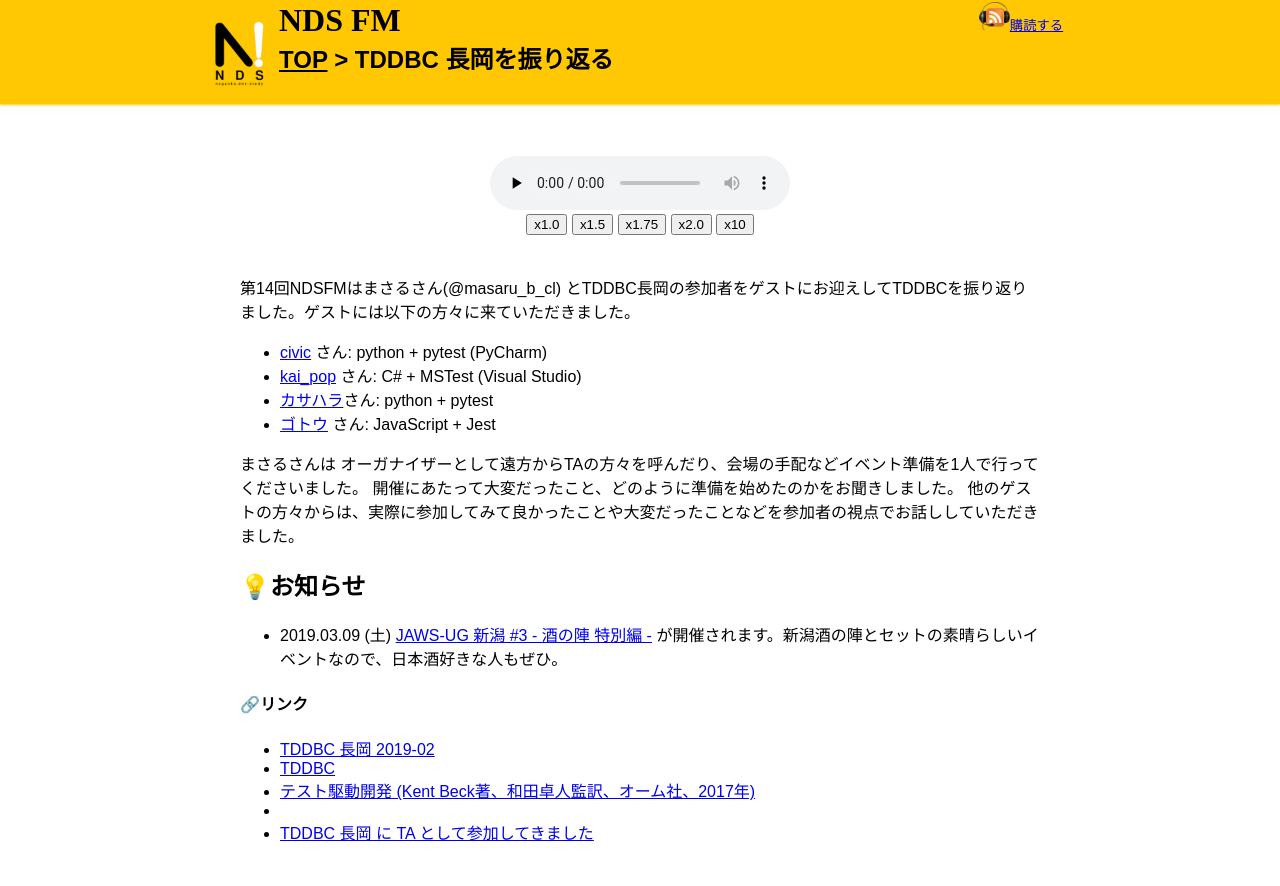
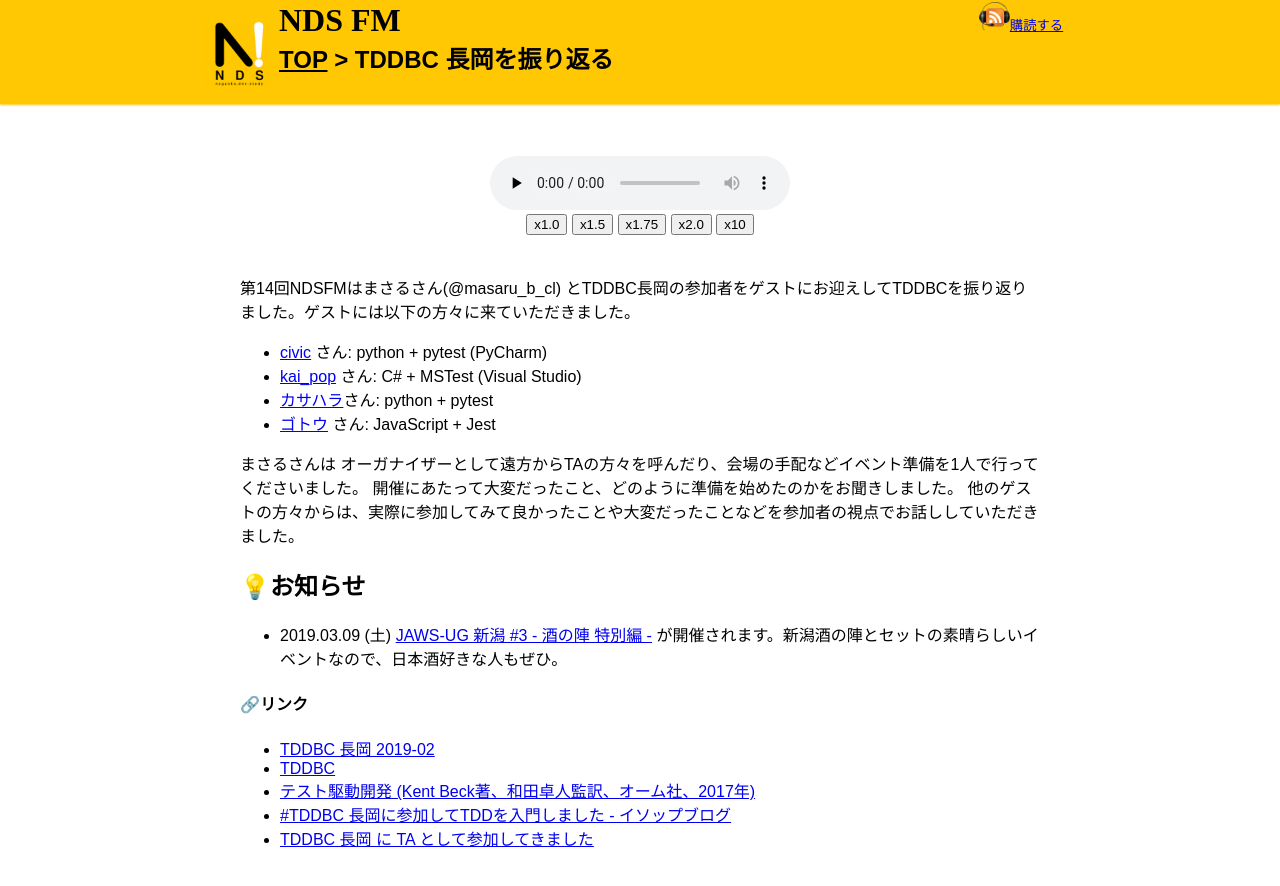
Before and after one commit to NagaokaDevelopersStudy/ndsfm, a Jekyll site: the page built from docs/_posts/2019-03-05-014.md, in a window 1280 px wide. Shown: the top 886 px of the page. Built offline with Jekyll 4.4.1, drawn with Linux system fonts in a browser that asks for light colours; some web fonts are replaced.

Commit message:
escape title with sharp

```diff
--- a/docs/_posts/2019-03-05-014.md
+++ b/docs/_posts/2019-03-05-014.md
@@ -16,7 +16,7 @@
     url: http://devtesting.jp/tddbc/
   - title: テスト駆動開発 (Kent Beck著、和田卓人監訳、オーム社、2017年)
     url: https://www.amazon.co.jp/dp/4274217884/
-  - title: #TDDBC 長岡に参加してTDDを入門しました - イソップブログ
+  - title: "#TDDBC 長岡に参加してTDDを入門しました - イソップブログ"
     url: http://blog.yuhiisk.com/archive/2019/02/26/tddbc-nagaoka.html
   - title: TDDBC 長岡 に TA として参加してきました
     url: https://medium.com/@dictav/tddbc-%E9%95%B7%E5%B2%A1-%E3%81%AB-ta-%E3%81%A8%E3%81%97%E3%81%A6%E5%8F%82%E5%8A%A0%E3%81%97%E3%81%A6%E3%81%8D%E3%81%BE%E3%81%97%E3%81%9F-4e825d9a1ce5
```
